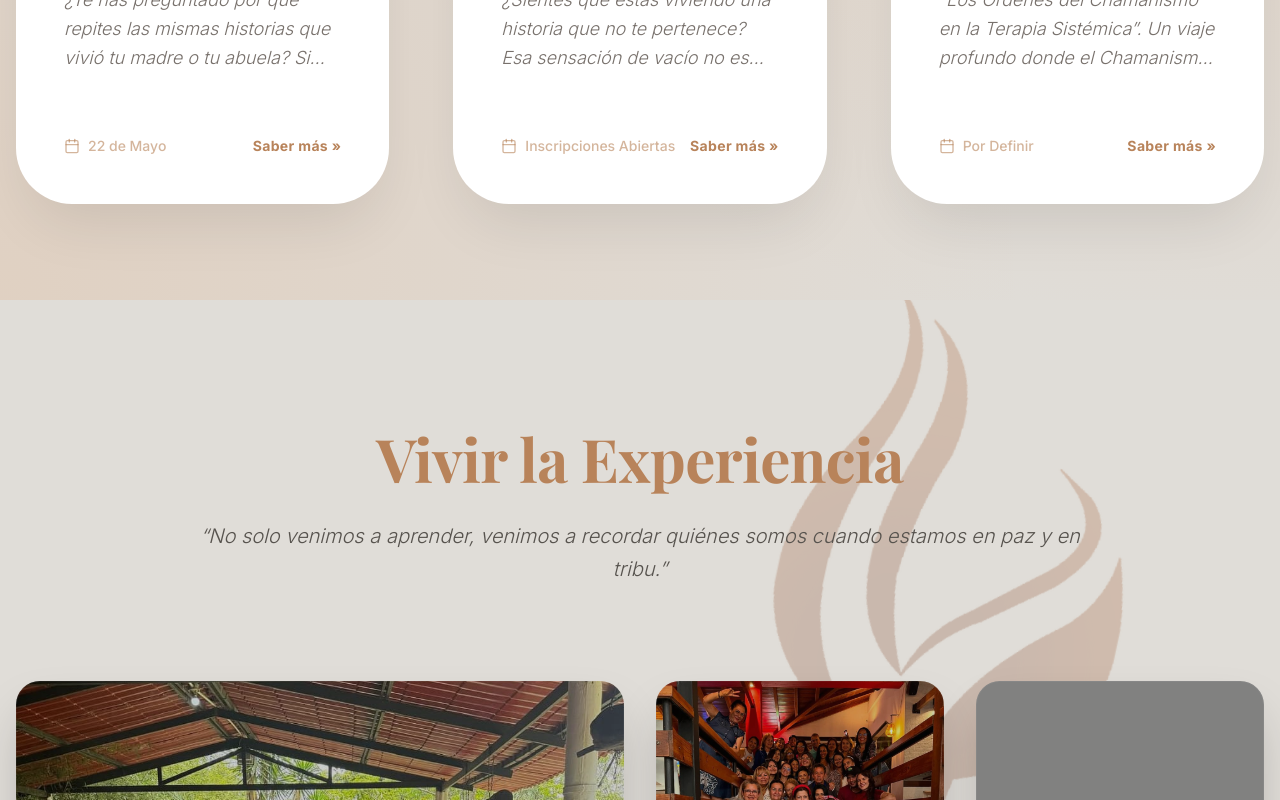
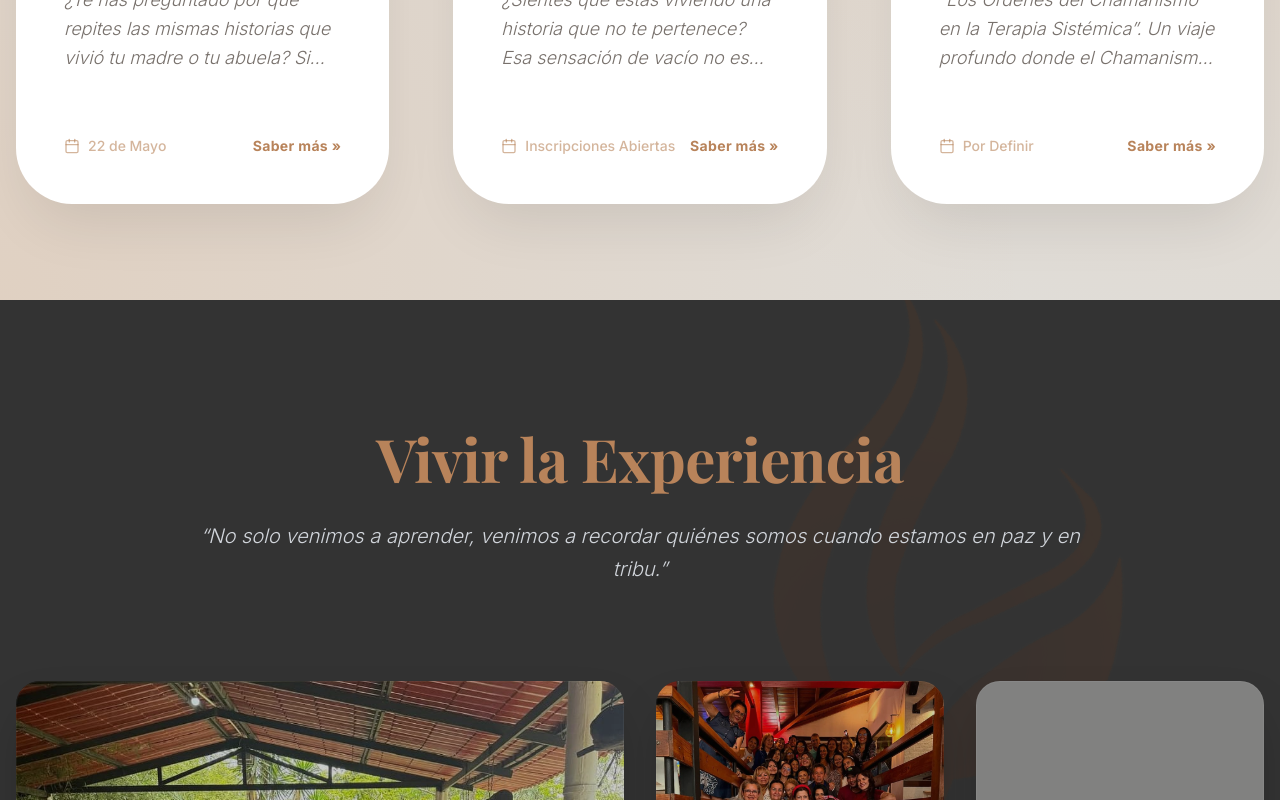
Before and after one commit to yelitzerangeloficialweb-max/yelitze-rangel-web, a Next.js app: page /eventos in a window 1280 px wide. Shown: the part 1635-2435 px from the top of the page. Built offline with nearby package versions, Linux system fonts and the light colour scheme; grey boxes are pictures that could not be loaded; a web font is replaced by a local one.

Commit message:
style: change 'Vivir la Experiencia' background to deep charcoal (#333333) and adjust light text

```diff
--- a/app/(website)/(routes)/eventos/page.tsx
+++ b/app/(website)/(routes)/eventos/page.tsx
@@ -176,9 +176,9 @@ export default function EventsPage() {
             </section>
 
             {/* 3. SECTION: TRIBU & RECONEXIÓN (ATMOSPHERE) */}
-            <section className="py-32 bg-[#e0ddd8] relative overflow-hidden">
+            <section className="py-32 bg-[#333333] relative overflow-hidden">
                 {/* Subtle Watermark */}
-                <div className="absolute -right-40 -top-40 w-[1000px] h-[1000px] opacity-20 pointer-events-none rotate-12">
+                <div className="absolute -right-40 -top-40 w-[1000px] h-[1000px] opacity-10 pointer-events-none rotate-12">
                     <Image src="/assets/images/watermark-logo.png" alt="" fill className="object-contain" />
                 </div>
 
@@ -186,7 +186,7 @@ export default function EventsPage() {
                     <div className="max-w-4xl mx-auto text-center mb-24">
                         <FadeIn>
                             <h2 className="text-[var(--color-secondary)] text-4xl md:text-6xl font-heading mb-8">Vivir la Experiencia</h2>
-                            <p className="text-stone-600 text-xl font-light italic leading-relaxed">
+                            <p className="text-gray-300 text-xl font-light italic leading-relaxed">
                                 “No solo venimos a aprender, venimos a recordar quiénes somos cuando estamos en paz y en tribu.”
                             </p>
                         </FadeIn>
```
